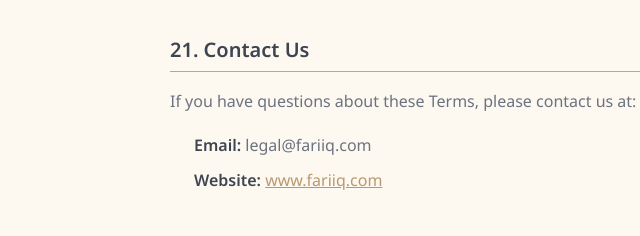
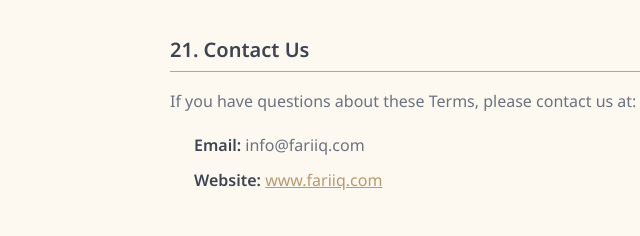
Before and after one commit to ahmedbahahalil/fariiq-website, a plain HTML site: page terms.html in a window 1280 px wide. Shown: the part 5684-5920 px from the top of the page, 102-742 px from the left. Drawn offline with Linux system fonts and the light colour scheme.

Commit message:
Update contact email in terms.html

```diff
--- a/terms.html
+++ b/terms.html
@@ -185,7 +185,7 @@
         <h2 data-i18n="legal_terms_s21_title">21. Contact Us</h2>
         <p data-i18n="legal_terms_s21_p1">If you have questions about these Terms, please contact us at:</p>
         <ul>
-          <li data-i18n="legal_terms_s21_email"><strong>Email:</strong> legal@fariiq.com</li>
+          <li data-i18n="legal_terms_s21_email"><strong>Email:</strong> info@fariiq.com</li>
           <li data-i18n="legal_terms_s21_web"><strong>Website:</strong> <a href="https://www.fariiq.com">www.fariiq.com</a></li>
         </ul>
       </div>
```
